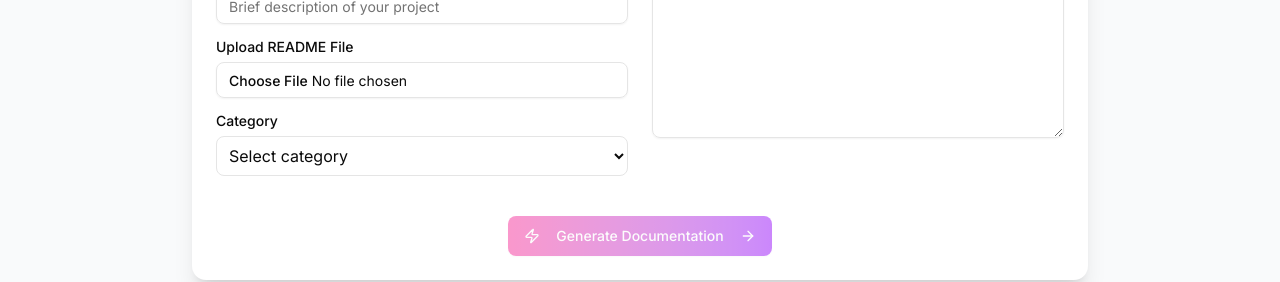
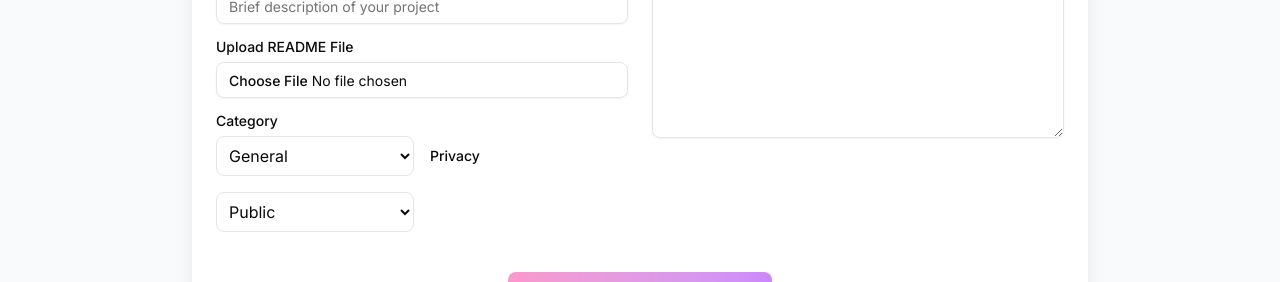
Before and after one commit to Tumee0216/ondo-docs, a Next.js app: page / in a window 1280 px wide. Shown: the part 1320-1602 px from the top of the page. Built offline with nearby package versions, Linux system fonts and the light colour scheme; no server answers; the database is empty.

Commit message:
added private/public to projects

```diff
--- a/src/app/api/projects/[slug]/route.ts
+++ b/src/app/api/projects/[slug]/route.ts
@@ -30,7 +30,7 @@ export async function PUT(
 ) {
   const { slug } = await params
   try {
-    const { name, content, description, category  } = await request.json()
+    const { name, content, description, category,privateStatus  } = await request.json()
 
     // Validate required fields
     if (!name || !content) {
@@ -61,7 +61,8 @@ export async function PUT(
       name: name.trim(),
       content: content.trim(),
       description: description?.trim() || null,
-      category: category?.trim() || "General11",
+      category: category?.trim() || "General",
+      privateStatus:privateStatus || "public "
     });
 
     return NextResponse.json({
--- a/src/app/api/projects/route.ts
+++ b/src/app/api/projects/route.ts
@@ -3,7 +3,7 @@ import { createProject, getAllProjects } from "@/lib/db-utils"
 
 export async function POST(request: NextRequest) {
   try {
-    const { name, content, description, category } = await request.json()
+    const { name, content, description, privateStatus, category} = await request.json()
 
 
     if (!name || !content) {
@@ -15,6 +15,7 @@ export async function POST(request: NextRequest) {
       content,
       description,
       category,
+      privateStatus
 
     })
 
--- a/src/app/docs/[slug]/page.tsx
+++ b/src/app/docs/[slug]/page.tsx
@@ -34,6 +34,7 @@ interface Project {
   createdAt: string;
   updatedAt: string;
   category: string;
+  privateStatus: string;
   wordCount: number;
   readTime: number;
   sections: Array<{
--- a/src/app/docs/page.tsx
+++ b/src/app/docs/page.tsx
@@ -26,6 +26,7 @@ interface ProjectData {
   content: string;
   generatedAt: string;
   category: string;
+  privateStatus: string;
 }
 
 interface Section {
--- a/src/app/host/page.tsx
+++ b/src/app/host/page.tsx
@@ -31,6 +31,7 @@ interface Project {
   createdAt: string;
   updatedAt: string;
   category: string;
+  privateStatus: string;
   wordCount: number;
   readTime: number;
   sections: Array<{
--- a/src/app/page.tsx
+++ b/src/app/page.tsx
@@ -38,6 +38,7 @@ interface Project {
   createdAt: string;
   updatedAt: string;
   category: string;
+  privateStatus: string;
   wordCount: number;
   readTime: number;
   sections: Array<{
@@ -50,6 +51,9 @@ interface Project {
 }
 
 export default function HomePage() {
+  const [privateStatus, setPrivateStatus] = useState<"private" | "public">(
+    "public"
+  );
   const [category, setCategory] = useState("");
   const [readmeContent, setReadmeContent] = useState("");
   const [projectName, setProjectName] = useState("");
@@ -110,6 +114,7 @@ export default function HomePage() {
           content: readmeContent,
           description: projectDescription,
           category: category,
+          privateStatus: privateStatus,
         }),
       });
 
@@ -337,17 +342,36 @@ export default function HomePage() {
 
                     <div>
                       <Label htmlFor="category">Category</Label>
+                      <div className="mt-2 grid grid-cols-1 sm:grid-cols-2 gap-4">
+                        {/* Category dropdown */}
                         <select
                           id="category"
                           value={category}
                           onChange={(e) => setCategory(e.target.value)}
-                        className="w-full mt-2 p-2 border rounded-md"
+                          className="w-full p-2 border rounded-md focus:outline-none focus:ring-2 focus:ring-pink-500"
                         >
-                        <option value="">Select category</option>
+                          <option value="">General</option>
                           <option value="api">API</option>
                           <option value="tool">Tool</option>
                         </select>
+
+                        {/* Privacy dropdown */}
+                        <Label htmlFor="privateStatus"> Privacy</Label>
+                        <select
+                          value={privateStatus}
+                          onChange={(e) =>
+                            setPrivateStatus(
+                              e.target.value as "private" | "public"
+                            )
+                          }
+                          className="w-full p-2 border rounded-md focus:outline-none focus:ring-2 focus:ring-pink-500"
+                        >
+                          <option value="public">Public</option>
+                          <option value="private">Private</option>
+                        </select>
                       </div>
+                    </div>
+
                     {/* end  left side */}
                   </div>
 
@@ -431,7 +455,7 @@ export default function HomePage() {
                         </CardTitle>
                         {/* category  */}
                         <p className="text-xs font-medium text-pink-600 uppercase tracking-wide mb-1">
-                          {project.category || "Uncategorized"}
+                          {project.category}
                         </p>
 
                         <CardDescription className="line-clamp-2">
--- a/src/app/projects/page.tsx
+++ b/src/app/projects/page.tsx
@@ -27,6 +27,7 @@ interface Project {
   createdAt: string;
   updatedAt: string;
   category: string;
+  privateStatus: string;
   wordCount: number;
   readTime: number;
   sections: Array<{
@@ -229,6 +230,15 @@ export default function ProjectsPage() {
                       <CardTitle className="text-lg font-semibold text-gray-900 truncate">
                         {visibleProject.name}
                       </CardTitle>
+                      <span
+                        className={`ml-2 text-xs font-medium px-2 py-0.5 rounded-full ${
+                          visibleProject.privateStatus === "private"
+                            ? "bg-red-100 text-red-700"
+                            : "bg-green-100 text-green-700"
+                        }`}
+                      >
+                        {visibleProject.privateStatus}
+                      </span>
                       <span className="ml-2 text-xs font-medium text-gray-500 bg-gray-100 px-2 py-0.5 rounded-full">
                         {visibleProject.category}
                       </span>
--- a/src/lib/db-utils.ts
+++ b/src/lib/db-utils.ts
@@ -6,6 +6,7 @@ export interface CreateProjectData {
   content: string
   description?: string
   category:string
+  privateStatus:string
 }
 
 export interface ProjectWithSections {
@@ -18,6 +19,7 @@ export interface ProjectWithSections {
   updatedAt: Date
   wordCount: number
   category: string | 'General'
+  privateStatus:string | "public"
   readTime: number
   sections: {
     id: string
@@ -97,6 +99,10 @@ export function calculateReadTime(content: string): number {
 export async function createProject(data: CreateProjectData) {
   const slug = generateSlug(data.name)
   const category= data.category
+  const privateStatus=
+  String(data.privateStatus ?? "public").toLowerCase() === "private"
+  ? "private"
+  : "public"
   const sections = extractSections(data.content)
   const wordCount = data.content.split(/\s+/).length
   const readTime = calculateReadTime(data.content)
@@ -122,6 +128,7 @@ export async function createProject(data: CreateProjectData) {
       wordCount,
       readTime,
       category:data.category,
+      privateStatus:data.privateStatus,
       sections: {
         create: sections,
       },
```
Also changed, not shown: 2 other files (tests, documents, lock files or other folders). Lines whose indentation alone changed are shown as unchanged.
